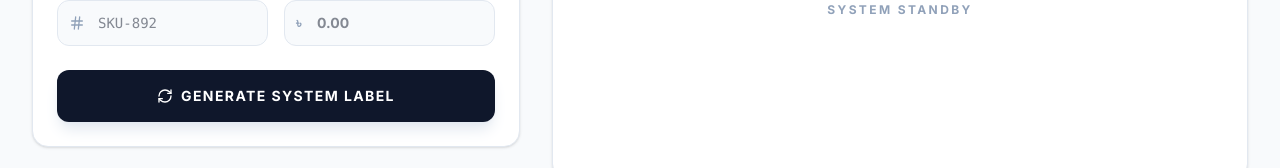
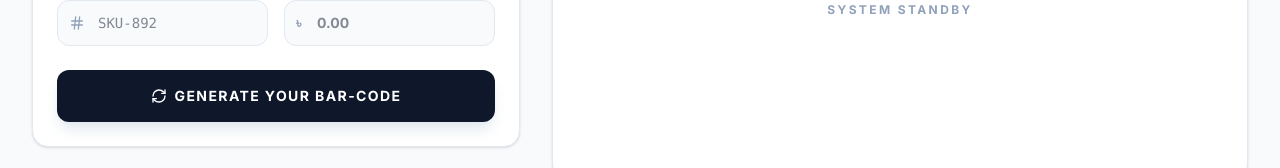
Before and after one commit to mkError420/barcode-latets, a React (Vite) app: page / in a window 1280 px wide. Shown: the part 352-520 px from the top of the page. Built offline with nearby package versions, Linux system fonts and the light colour scheme.

Commit message:
feat: Rename generate button to "Generate Your Bar-Code"
Updates the text on the barcode generation submit button from "Generate System Label" to "Generate Your Bar-Code" for clearer user intent and improved usability.

```diff
--- a/src/components/BarcodeGenerator.tsx
+++ b/src/components/BarcodeGenerator.tsx
@@ -201,7 +201,7 @@ export default function BarcodeGenerator() {
             className="w-full py-4 bg-slate-900 text-white font-bold rounded-xl text-sm uppercase tracking-widest hover:bg-slate-800 transition-all flex items-center justify-center gap-2 shadow-lg shadow-slate-200 active:scale-[0.98]"
           >
             <RefreshCw className="w-4 h-4" />
-            Generate System Label
+            Generate Your Bar-Code
           </button>
         </form>
       </section>
```
